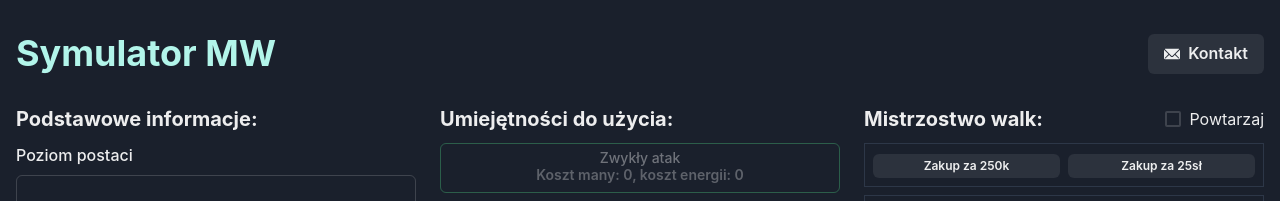
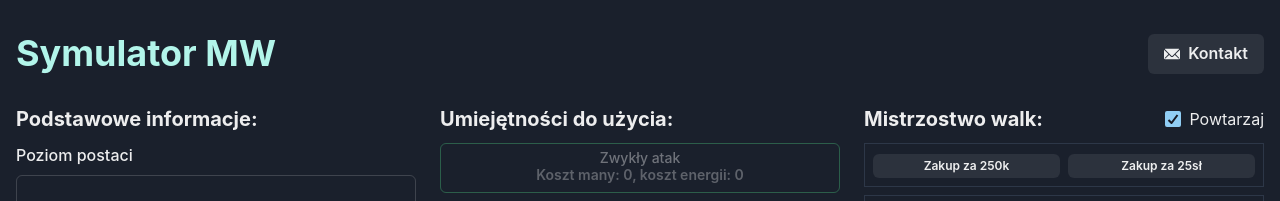
Before and after one commit to mimoid-prog/symulator-mw, a Next.js app: page / in a window 1280 px wide. Shown: the top 201 px of the page. Built offline with nearby package versions, Linux system fonts and the light colour scheme.

Commit message:
Set infinite loop to true by default

```diff
--- a/Store.ts
+++ b/Store.ts
@@ -33,7 +33,7 @@ export class Store {
   mwTotalGold = 0;
   mwTotalCurrency = 0;
   mwSpentGoldAndCurrencyHistory: { gold: number; currency: number }[] = [];
-  isMwSimulationInfinite = false;
+  isMwSimulationInfinite = true;
 
   isMwSimulationModalOpen = false;
   simulation: Simulation | null = null;
```
